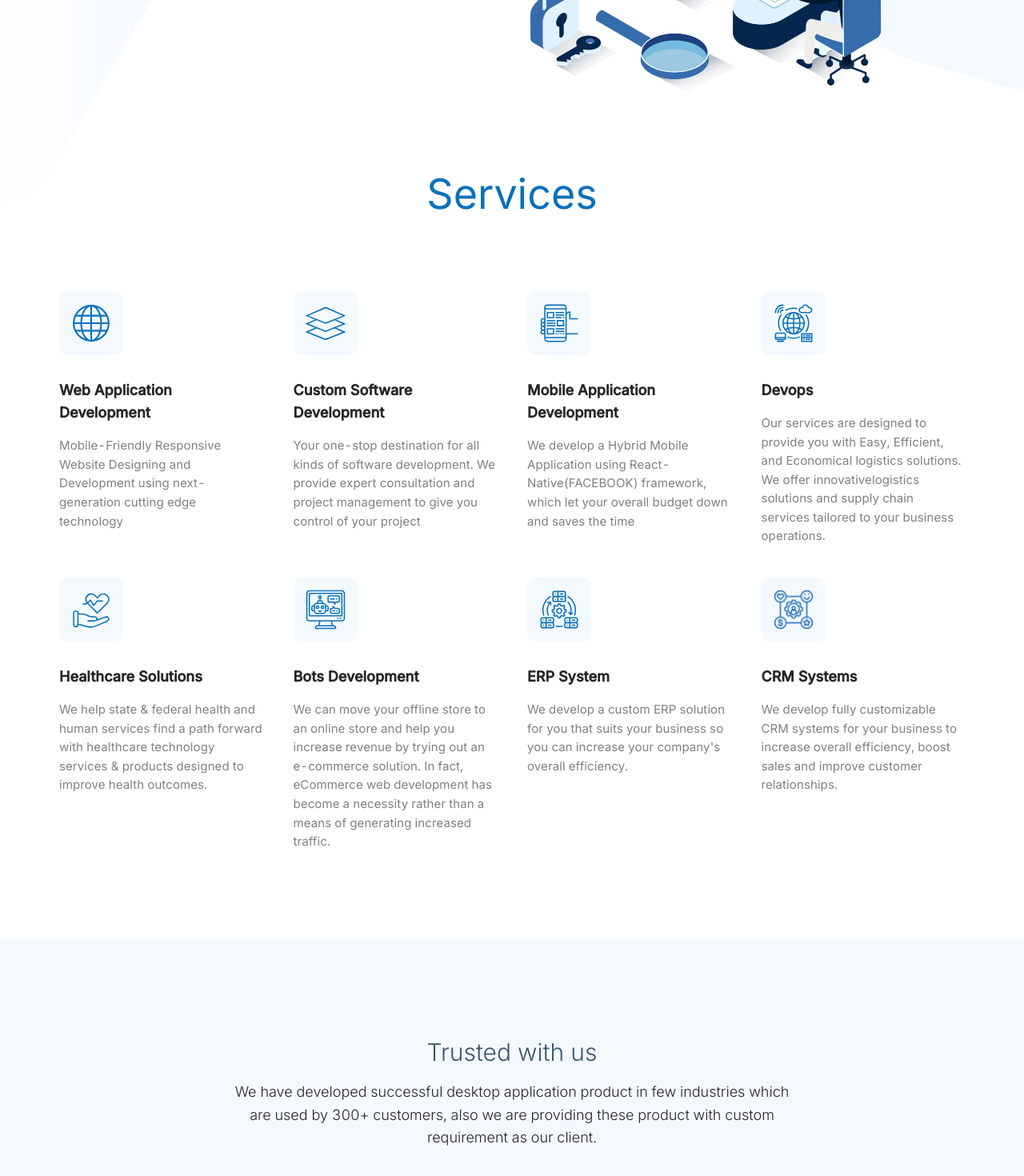
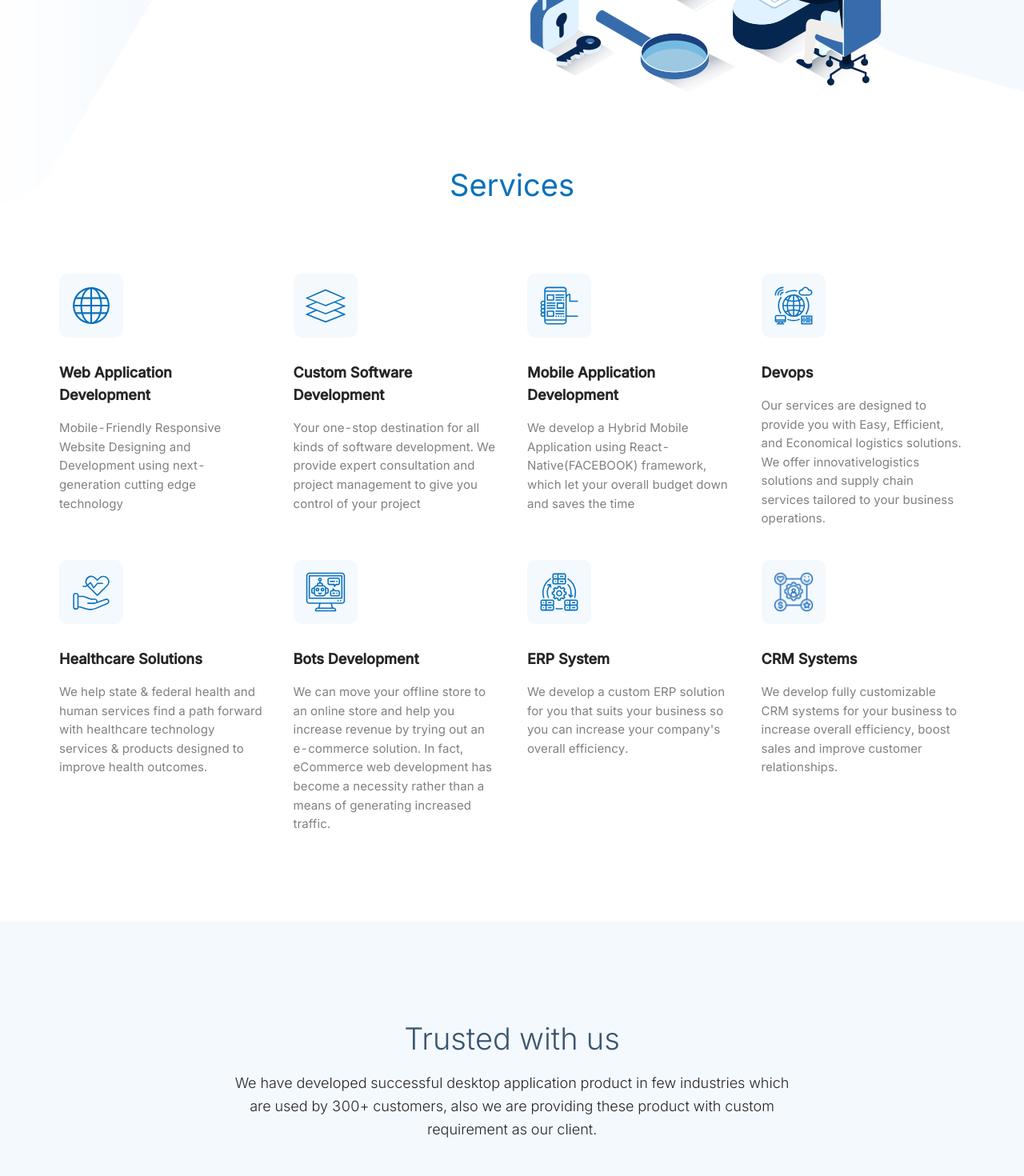
Before and after one commit to KevalGondaliya/loopcode, a React (Create React App) app: page / in a window 1280 px wide. Shown: the part 542-2012 px from the top of the page at 80% size. Built offline with nearby package versions, Linux system fonts and the light colour scheme.

Commit message:
font changes

```diff
--- a/src/Home/Content/Product-section/index.module.scss
+++ b/src/Home/Content/Product-section/index.module.scss
@@ -9,7 +9,7 @@
       margin-bottom: 45px;
       // padding-bottom: 25px;
       margin-top: -10px;
-      font-size: 52px;
+      font-size: 38px;
       color: #0871bc !important;
       font-family: "Inter", sans-serif;
       text-align: center;
--- a/src/Home/Content/SuccessfulProduct/index.module.scss
+++ b/src/Home/Content/SuccessfulProduct/index.module.scss
@@ -31,7 +31,7 @@
         margin-bottom: 30px;
       }
       > h2 {
-        font-size: 30px;
+        font-size: 38px;
         color: #3b566e;
         font-weight: 300;
         line-height: 1.4em;
```
